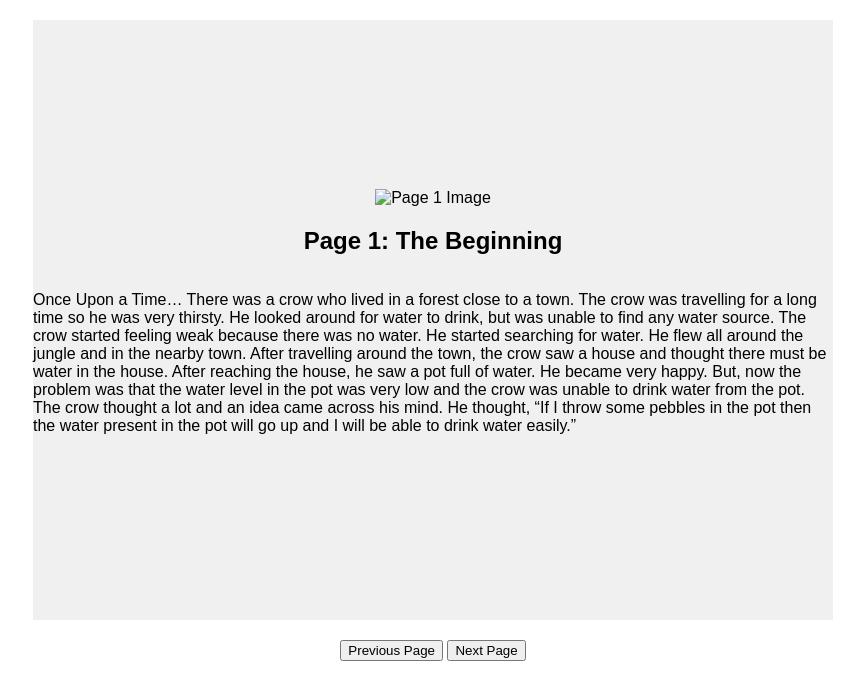
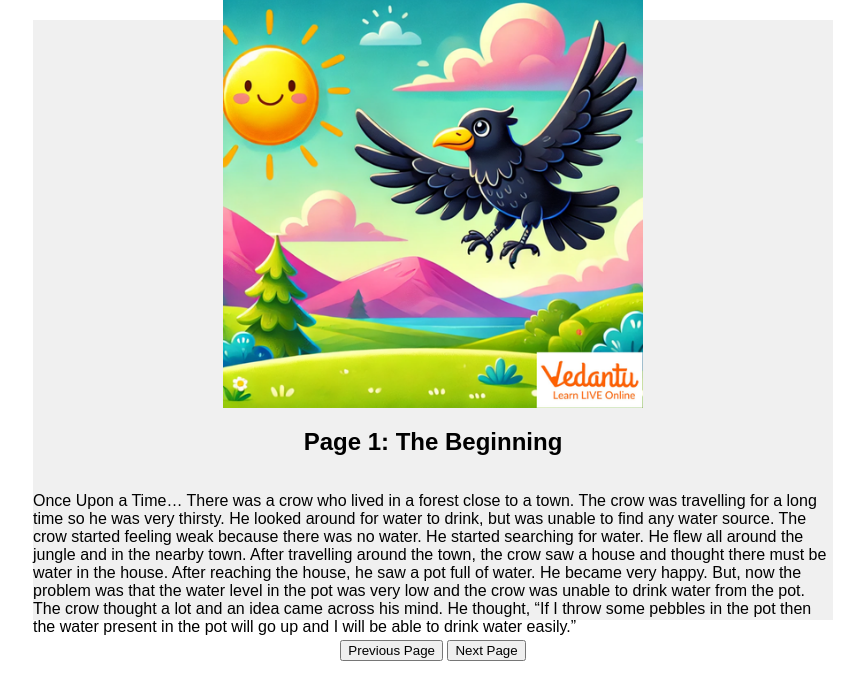
Before and after one commit to Vedant07371/web-design, a plain HTML site: page My Story.html in a window 1280 px wide. Shown: the whole page, without its empty margins (207-1071 px from the left). Drawn offline with Linux system fonts and the light colour scheme.

Commit message:
Update My Story.html

```diff
--- a/My Story.html
+++ b/My Story.html
@@ -56,7 +56,7 @@
 <body>
 
     <div id="story-container">
-        <div class="page active">  <img src="" alt="Page 1 Image">
+        <div class="page active">  <img src="1.png" alt="Page 1 Image">
             <h2>Page 1: The Beginning</h2>
             <p>Once Upon a Time…
 There was a crow who lived in a forest close to a town. The crow was travelling for a long time so he was very thirsty. He looked around for water to drink, but was unable to find any water source.
```
